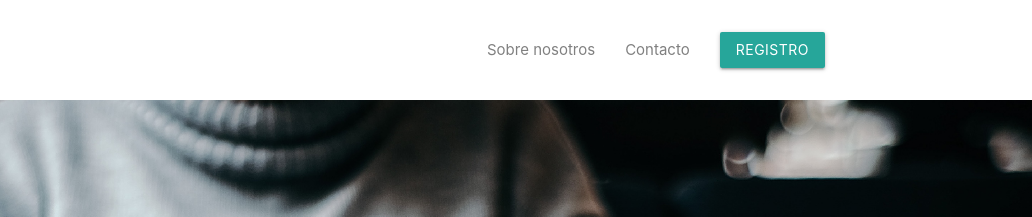
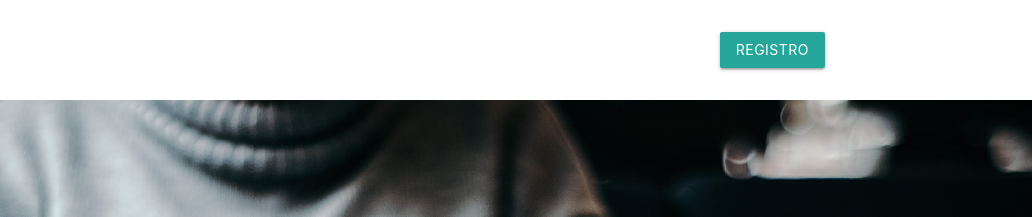
Before and after one commit to julisa-344/materialize-blog, a plain HTML site: page index.html in a window 1280 px wide. Shown: the top 217 px of the page, 248-1280 px from the left. Drawn offline with nearby package versions, Linux system fonts and the light colour scheme.

Commit message:
modificación del header

```diff
--- a/index.html
+++ b/index.html
@@ -34,8 +34,6 @@
         >
 
         <ul class="right valign-wrapper hide-on-med-and-down">
-          <li><a href="#">Sobre nosotros</a></li>
-          <li><a href="#">Contacto</a></li>
           <li><a class="btn" href="./registro.html">Registro</a></li>
         </ul>
 
```
